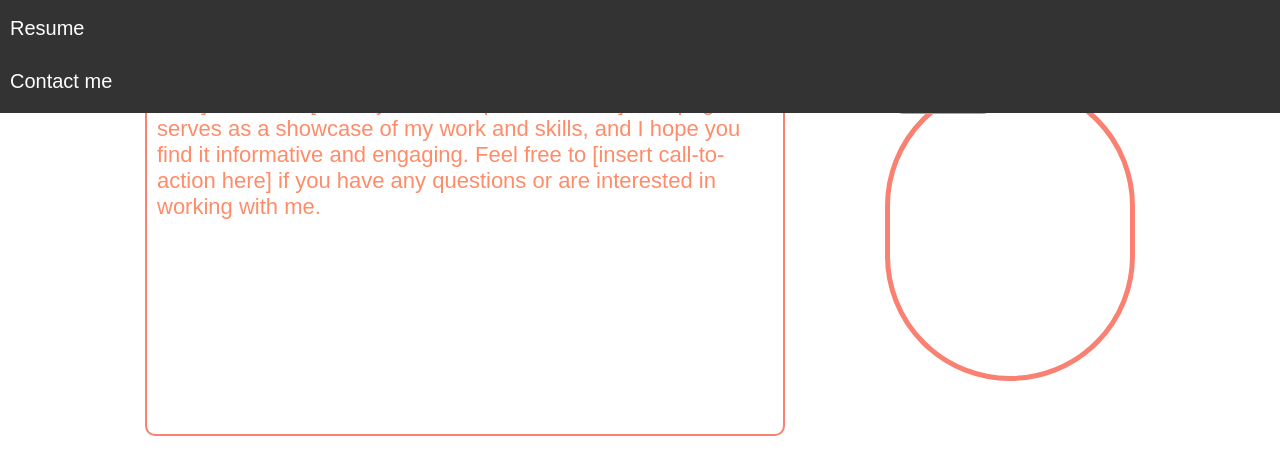
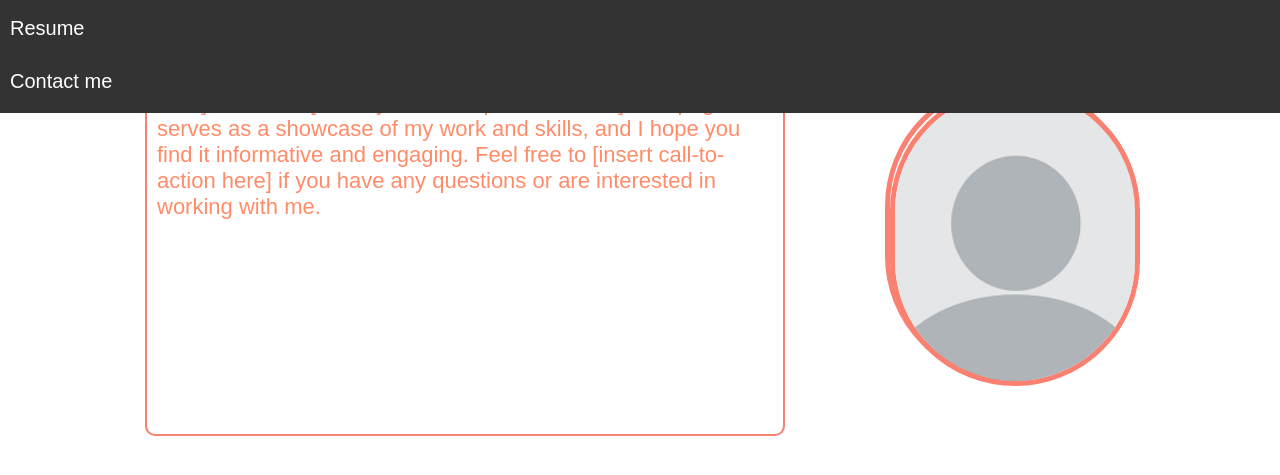
Before and after one commit to Jaredm20/finalwebsiteproject.github.io, a plain HTML site: page index.html in a window 1280 px wide. Shown: the part 159-634 px from the top of the page. Drawn offline with Linux system fonts and the light colour scheme.

Commit message:
Update index.html

```diff
--- a/index.html
+++ b/index.html
@@ -30,7 +30,7 @@
 			</p>
 		</div>
 		<div class="picture">
-			<img src="img/images.png" alt="Your image" class="picture">
+			<img src="images.png" alt="Your image" class="picture">
 		</div>
 	</div>
 	<script src="homepage.js"></script>
```
